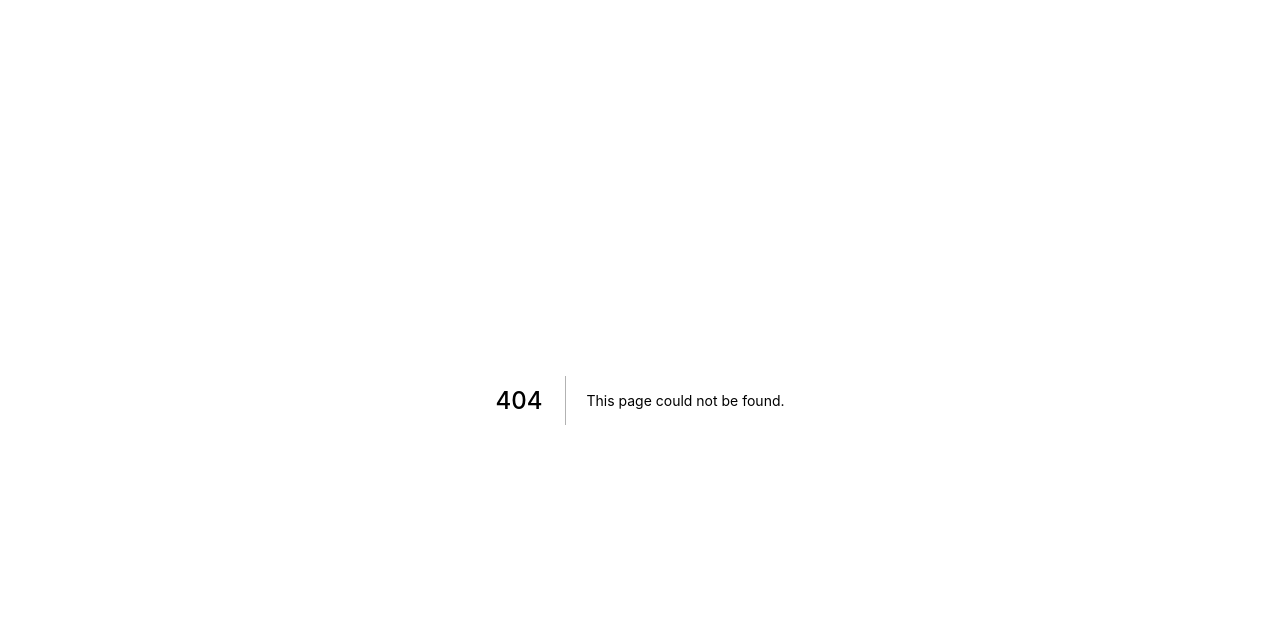
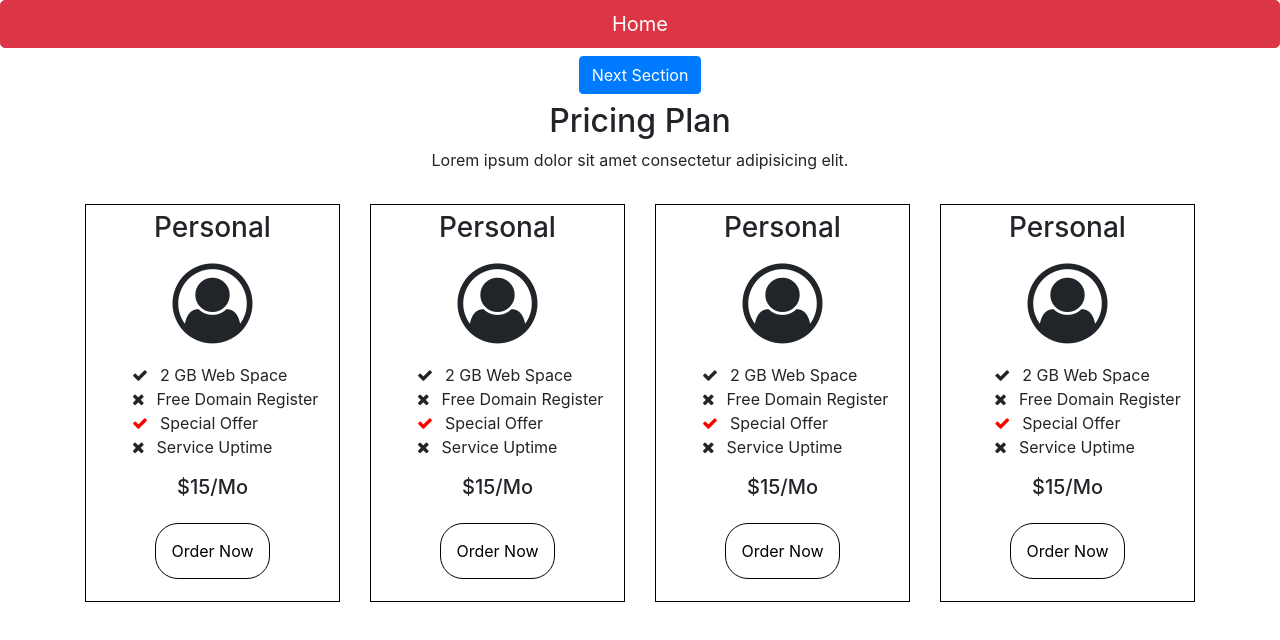
Before and after one commit to mannajstu/react-web-design-code, a Next.js app: page /section-3 in a window 1280 px wide. Before the commit this address had no page. Shown: the top 640 px of the page. Built offline with nearby package versions, Linux system fonts and the light colour scheme.

Commit message:
Add New Section(3)

```diff
--- a/components/section-1.js
+++ b/components/section-1.js
@@ -1,7 +1,5 @@
 import React, { Component } from 'react'
-import Nav from './nav'
 
-import GlobalHeader from './globalheader';
 
 class Section1 extends Component {
   render() {
--- /dev/null
+++ b/components/section-3.js
@@ -0,0 +1,168 @@
+import React, { Component } from 'react'
+
+class Section1 extends Component {
+  render() {
+    return (
+      <div>
+
+        <div className="container" style={{marginBottom:30 +'px'  }}>
+         <div className='row '>
+          <div className='col-md-12 text-center mb-3'>
+          <div className="section-title">
+          <h2 >Pricing Plan</h2>
+          </div>
+
+          <p >Lorem ipsum dolor sit amet consectetur adipisicing elit.</p>
+          </div>
+          </div>
+        <div className="row">
+          <div className="col-md-3 col-sm-6">
+            <div className="price-section">
+
+
+            <h3>Personal</h3>
+<div className="price-icon">
+<i className="fa fa-user-circle-o fa-5x" aria-hidden="true"></i>
+</div>
+<div className="price-service-list">
+  <ul>
+    <li> <i className="fa fa-check" aria-hidden="true"></i>2 GB Web Space</li>
+    <li> <i className="fa fa-times" aria-hidden="true"></i>Free Domain Register</li>
+    <li className="disable"> <i className="fa fa-check" aria-hidden="true"></i>Special Offer</li>
+    <li> <i className="fa fa-times" aria-hidden="true"></i>Service Uptime</li>
+  </ul>
+</div>
+<div className="price text-center"><h5>$15/Mo</h5>
+<button type="submit">Order Now</button>
+</div>
+</div>
+          </div>
+          <div className="col-md-3 col-sm-6">
+            <div className="price-section">
+
+
+            <h3>Personal</h3>
+<div className="price-icon">
+<i className="fa fa-user-circle-o fa-5x" aria-hidden="true"></i>
+</div>
+<div className="price-service-list">
+  <ul>
+    <li> <i className="fa fa-check" aria-hidden="true"></i>2 GB Web Space</li>
+    <li> <i className="fa fa-times" aria-hidden="true"></i>Free Domain Register</li>
+    <li className="disable"> <i className="fa fa-check" aria-hidden="true"></i>Special Offer</li>
+    <li> <i className="fa fa-times" aria-hidden="true"></i>Service Uptime</li>
+  </ul>
+</div>
+<div className="price text-center"><h5>$15/Mo</h5>
+<button type="submit">Order Now</button>
+</div>
+</div>
+          </div>
+          <div className="col-md-3 col-sm-6">
+            <div className="price-section">
+
+
+            <h3>Personal</h3>
+<div className="price-icon">
+<i className="fa fa-user-circle-o fa-5x" aria-hidden="true"></i>
+</div>
+<div className="price-service-list">
+  <ul>
+    <li> <i className="fa fa-check" aria-hidden="true"></i>2 GB Web Space</li>
+    <li> <i className="fa fa-times" aria-hidden="true"></i>Free Domain Register</li>
+    <li className="disable"> <i className="fa fa-check" aria-hidden="true"></i>Special Offer</li>
+    <li> <i className="fa fa-times" aria-hidden="true"></i>Service Uptime</li>
+  </ul>
+</div>
+<div className="price text-center"><h5>$15/Mo</h5>
+<button type="submit">Order Now</button>
+</div>
+</div>
+          </div>
+          <div className="col-md-3 col-sm-6">
+            <div className="price-section">
+
+
+            <h3>Personal</h3>
+<div className="price-icon">
+<i className="fa fa-user-circle-o fa-5x" aria-hidden="true"></i>
+</div>
+<div className="price-service-list d-flex justify-content-center">
+  <ul>
+    <li> <i className="fa fa-check" aria-hidden="true"></i>2 GB Web Space</li>
+    <li> <i className="fa fa-times" aria-hidden="true"></i>Free Domain Register</li>
+    <li className="disable"> <i className="fa fa-check" aria-hidden="true"></i>Special Offer</li>
+    <li> <i className="fa fa-times" aria-hidden="true"></i>Service Uptime</li>
+  </ul>
+</div>
+<div className="price text-center"><h5>$15/Mo</h5>
+<button type="submit">Order Now</button>
+</div>
+</div>
+          </div>
+
+
+        </div>
+
+         </div>
+
+        <style jsx>
+
+    {`
+
+.price-section {
+  border:1px solid #000;
+  padding:6px;
+
+}
+.price-section:hover {
+
+  box-shadow: 0px 1px 1px 1px green inset;
+  transition-duration: .5s;
+}
+    .price-section h3 {
+      text-align:center;
+
+   }
+    .price-icon {
+      text-align:center;
+      padding-top:10px;
+      padding-bottom:20px;
+   }
+
+
+      .price-service-list ul{
+        list-style: none;
+      }
+      .price-service-list ul li i{
+
+        padding-right:12px;
+        font-size:16px;
+      }
+      .disable>i{
+        color:red;
+
+      }
+              .price button{
+                background-color: white;
+                border: 1px solid #000;
+                padding: 15px;
+                border-radius: 23px;
+                margin-top: 16px;
+                margin-bottom: 16px;
+              }
+              .price button:hover{
+                background-color: #000;
+
+                color:white;
+                transition-duration: .5s;
+
+              }
+    `}</style>
+
+
+      </div>
+    )
+  }
+}
+export default Section1
--- a/pages/index.js
+++ b/pages/index.js
@@ -15,6 +15,7 @@ const Home = () => (
         <div className="col-md-12">
         <a type="button" href="/section-1" className="btn btn-primary m-2">Section 1</a>
     <a type="button" href="/section-2" className="btn btn-primary m-2">Section 2</a>
+    <a type="button" href="/section-3" className="btn btn-primary m-2">Section 3</a>
         </div>
 
       </div>
--- a/pages/section-2.js
+++ b/pages/section-2.js
@@ -7,7 +7,7 @@ class About extends Component {
     return (
       <div>
        <Layout>
-
+       <a type="button" href="/section-3" className="btn btn-primary m-2 ">Next Section</a>
        <Section2/>
 
         </Layout>
--- /dev/null
+++ b/pages/section-3.js
@@ -0,0 +1,26 @@
+import React, { Component } from 'react'
+
+import Section3 from '../components/section-3';
+import Layout from '../components/layout';
+
+
+class About extends Component {
+  render() {
+    return (
+      <div>
+        <Layout>
+        <div className="container text-center">
+        <a type="button" href="/section-4" className="btn btn-primary m-2 ">Next Section</a>
+        </div>
+
+       <Section3/>
+
+        </Layout>
+
+
+
+      </div>
+    )
+  }
+}
+export default About
```
Also changed, not shown: 5 other files (tests, documents, lock files or other folders).
